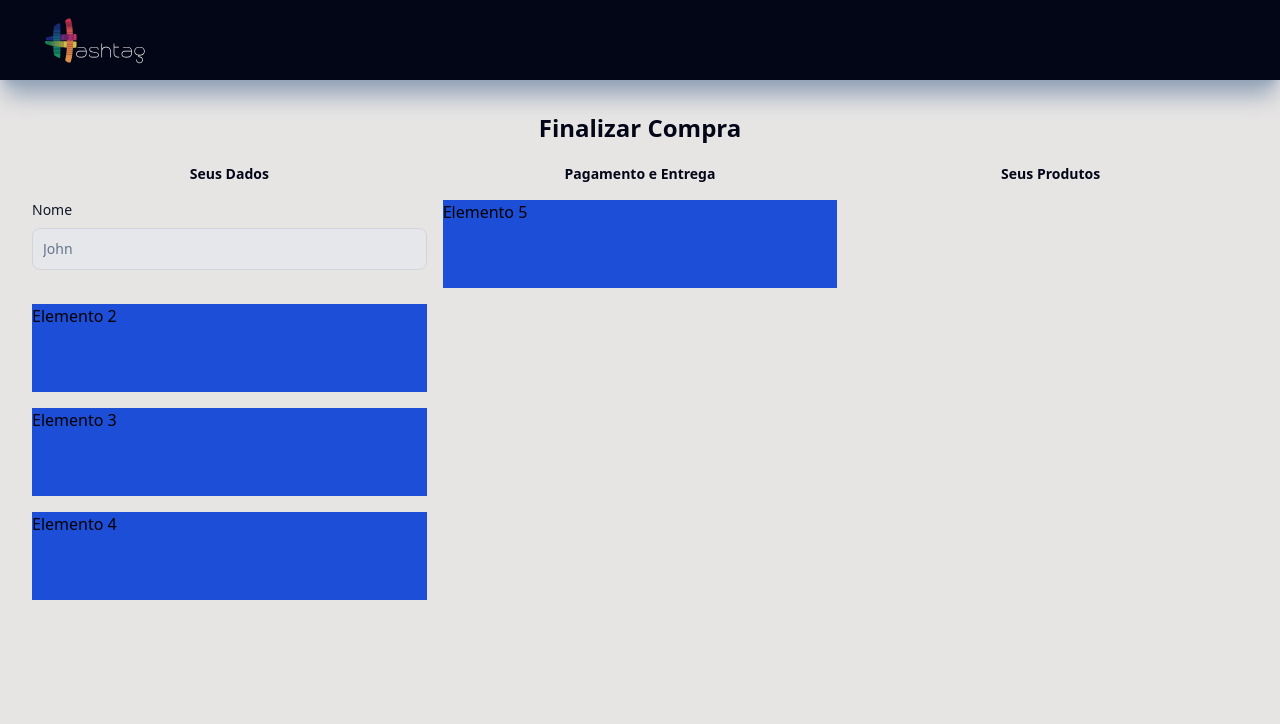
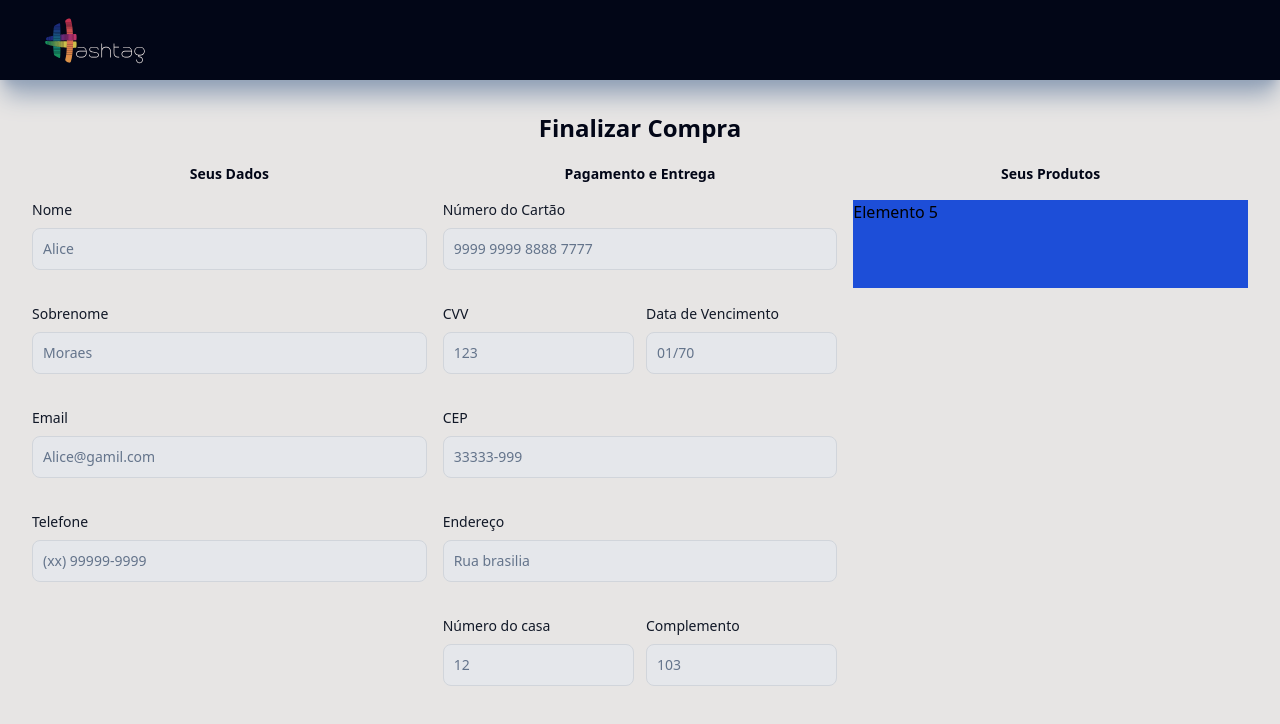
Before and after one commit to EngSivaldo/react-ecommerce, a React (Vite) app in the folder magazineHashtagR/: page /checkout in a window 1280 px wide. Shown: the top 724 px of the page. Built offline with nearby package versions, Linux system fonts and the light colour scheme.

Commit message:
Criando o formulário

```diff
--- a/magazineHashtagR/src/pages/CheckoutPage/Checkout.jsx
+++ b/magazineHashtagR/src/pages/CheckoutPage/Checkout.jsx
@@ -14,19 +14,96 @@ const Checkout = () => {
           fieldType="text"
           fieldName="Nome"
           id="name"
-          placeholder="John"
+          placeholder="Alice"
           required
         />
-        <p className="bg-blue-700">Elemento 2</p>
-        <p className="bg-blue-700">Elemento 3</p>
-        <p className="bg-blue-700">Elemento 4</p>
+         <FormInput
+          fieldType="text"
+          fieldName="Sobrenome"
+          id="surname"
+          placeholder="Moraes"
+          required
+        />
+        <FormInput
+          fieldType="email"
+          fieldName="Email"
+          id="email"
+          placeholder="Alice@gamil.com"
+          required
+        />
+        <FormInput
+          fieldType="text"
+          fieldName="Telefone"
+          id="phone"
+          placeholder="(xx) 99999-9999"
+          required
+        />
         <p className="text-center text-sm font-bold text-slate-950 row-start-1">
           Pagamento e Entrega
         </p>
-        <p className="bg-blue-700">Elemento 5</p>
+        <FormInput
+          fieldType="text"
+          fieldName="Número do Cartão"
+          id="credit-card"
+          placeholder="9999 9999 8888 7777"
+          required
+        />
+         <div className="flex justify-center gap-3">
+            <FormInput
+             fieldType="text"
+             fieldName="CVV"
+             id="cvv"
+             placeholder="123"
+             className="w-1/2"
+             required
+                    />
+            <FormInput
+             fieldType="text"
+             fieldName="Data de Vencimento"
+             id="expiration-date"
+             placeholder="01/70"
+             className="w-1/2"
+             required
+                    />
+         </div>
+
+         <FormInput
+             fieldType="text"
+             fieldName="CEP"
+             id="postal-code"
+             placeholder="33333-999"
+             required
+                    />
+          <FormInput
+             fieldType="text"
+             fieldName="Endereço"
+             id="address"
+             placeholder="Rua brasilia"
+             required
+                    />
+           <div className="flex justify-center gap-3">
+            <FormInput
+             fieldType="text"
+             fieldName="Número do casa"
+             id="address-number"
+             placeholder="12"
+             className="w-1/2"
+             required
+                    />
+            <FormInput
+             fieldType="text"
+             fieldName="Complemento"
+             id="apt-number"
+             placeholder="103"
+             className="w-1/2"
+                    />
+         </div>
+
         <p className="text-center text-sm font-bold text-slate-950 row-start-1">
           Seus Produtos
         </p>
+
+        <p className="bg-blue-700">Elemento 5</p>
       </form>
     </main>
   );
```
